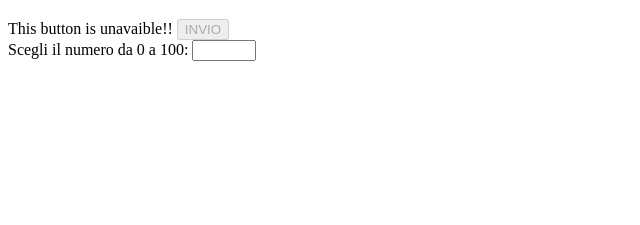
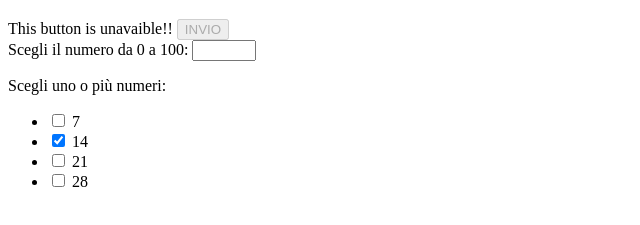
Before and after one commit to cicciocara/esercizi-corso, a plain HTML site: page html/esercizio_6/attributi.html in a window 1280 px wide. Shown: the part 61-286 px from the top of the page, without its empty margins (0-640 px from the left). Drawn offline with Linux system fonts and the light colour scheme.

Commit message:
feat: adding checkbox with checked

```diff
--- a/html/esercizio_6/attributi.html
+++ b/html/esercizio_6/attributi.html
@@ -17,7 +17,30 @@
         <div>
             <label for="input">
                 <span>Scegli il numero da 0 a 100:</span>
-                <input type="number" name="input" min="0" max="100" step="2">
+                <input type="number" id="input" name="input" min="0" max="100" step="2">
+            </label>
+        </div>
+        <div>
+            <label for="checkbox">
+                <p>Scegli uno o più numeri:</p>
+                <ul>
+                    <li>
+                        <input type="checkbox" id="checkbox" name="checkbox" value="7">
+                        7
+                    </li>
+                    <li>
+                        <input type="checkbox" id="checkbox" name="checkbox" value="14" checked>
+                        14
+                    </li>
+                    <li>
+                        <input type="checkbox" id="checkbox" name="checkbox" value="21">
+                        21
+                    </li>
+                    <li>
+                        <input type="checkbox" id="checkbox" name="checkbox" value="28">
+                        28
+                    </li>
+                </ul>
             </label>
         </div>
     </main>
```
